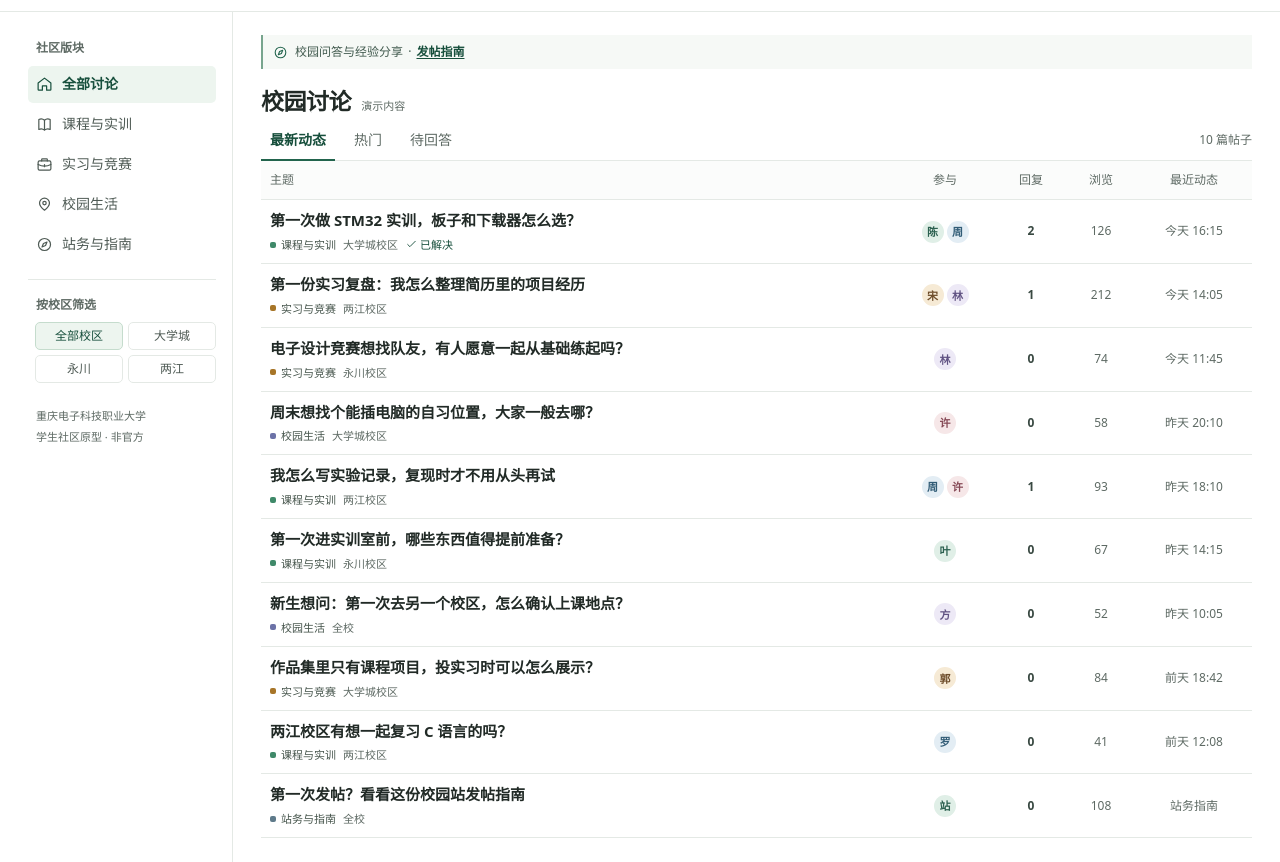
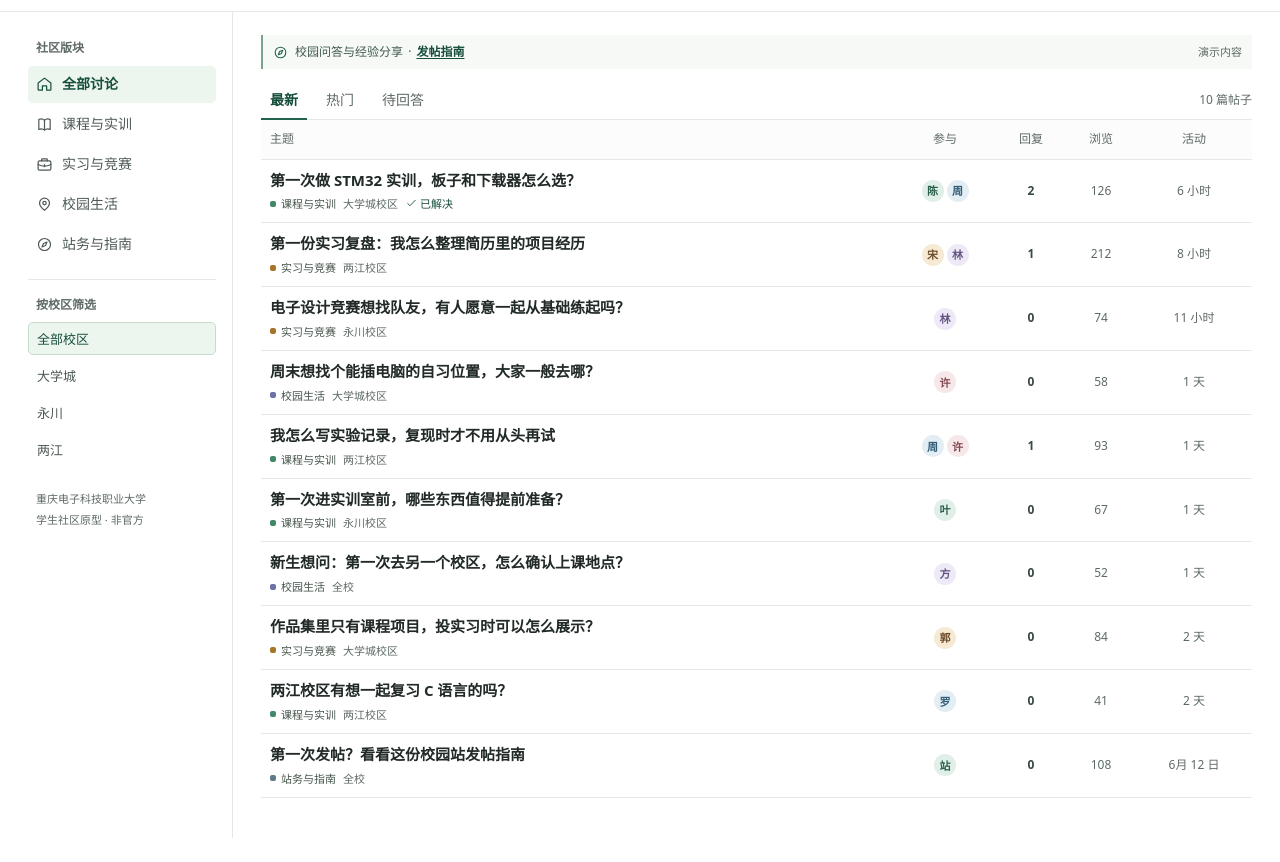
Before and after one commit to 001yuanpeng-hub/campus-forum-preview, a plain HTML site: page dist/index.html in a window 1280 px wide. Shown: the part 54-916 px from the top of the page. After the commit the page ends 892 px from the top, so only its background shows below. Drawn offline with Linux system fonts and the light colour scheme.

Commit message:
Update Site source

```diff
--- a/dist/app.js
+++ b/dist/app.js
@@ -9,29 +9,29 @@ const categories = [
 ];
 const campuses = ['大学城', '永川', '两江'];
 const tabs = [
-  { id: 'latest', name: '最新动态' },
+  { id: 'latest', name: '最新' },
   { id: 'popular', name: '热门' },
   { id: 'unanswered', name: '待回答' },
 ];
 
 const seed = [
-  { id: 'stm32', title: '第一次做 STM32 实训，板子和下载器怎么选？', category: 'study', campus: '大学城', author: '小陈', initial: '陈', color: 'green', time: '今天 15:40', views: 126, accepted: 'r1', body: '下周要做 STM32 实训，想先在宿舍把环境跑起来。手里还没有开发板和下载器，买之前主要应该核对哪些信息？', replies: [
-    { id: 'r1', author: '周同学', initial: '周', color: 'blue', time: '今天 16:02', body: '先确认老师的例程用的是哪一个芯片型号，以及板上有没有自带调试器。如果没有，再确认板上是否引出了 SWD 接口。收到板子后，先把官方例程编译并下载进去，用点灯验证工具链，然后再接外设。' },
-    { id: 'r2', author: '小陈', initial: '陈', color: 'green', time: '今天 16:15', body: '明白了，我先找老师确认芯片型号，再看板子的接口。谢谢！' },
+  { id: 'stm32', title: '第一次做 STM32 实训，板子和下载器怎么选？', category: 'study', campus: '大学城', author: '小陈', initial: '陈', color: 'green', createdAt: Date.parse('2026-11-07T15:40:00+08:00'), views: 126, accepted: 'r1', body: '下周要做 STM32 实训，想先在宿舍把环境跑起来。手里还没有开发板和下载器，买之前主要应该核对哪些信息？', replies: [
+    { id: 'r1', author: '周同学', initial: '周', color: 'blue', createdAt: Date.parse('2026-11-07T16:02:00+08:00'), body: '先确认老师的例程用的是哪一个芯片型号，以及板上有没有自带调试器。如果没有，再确认板上是否引出了 SWD 接口。收到板子后，先把官方例程编译并下载进去，用点灯验证工具链，然后再接外设。' },
+    { id: 'r2', author: '小陈', initial: '陈', color: 'green', createdAt: Date.parse('2026-11-07T16:15:00+08:00'), body: '明白了，我先找老师确认芯片型号，再看板子的接口。谢谢！' },
   ] },
-  { id: 'internship', title: '第一份实习复盘：我怎么整理简历里的项目经历', category: 'career', campus: '两江', author: '宋同学', initial: '宋', color: 'gold', time: '今天 13:20', views: 212, body: '最开始，我的简历只列了项目用过的软件。后来我把每段项目经历改成三句话：做了什么、我负责哪部分、怎么确认它能用。\n\n对一个课程小项目，我附上自己写的说明文档和一张结果截图，面试时就有具体东西可以讲。大家也可以分享自己的改法。', replies: [
-    { id: 'r3', author: '林同学', initial: '林', color: 'violet', time: '今天 14:05', body: '团队项目也适用，最好说清自己负责的模块和遇到的一个具体问题。' },
+  { id: 'internship', title: '第一份实习复盘：我怎么整理简历里的项目经历', category: 'career', campus: '两江', author: '宋同学', initial: '宋', color: 'gold', createdAt: Date.parse('2026-11-07T13:20:00+08:00'), views: 212, body: '最开始，我的简历只列了项目用过的软件。后来我把每段项目经历改成三句话：做了什么、我负责哪部分、怎么确认它能用。\n\n对一个课程小项目，我附上自己写的说明文档和一张结果截图，面试时就有具体东西可以讲。大家也可以分享自己的改法。', replies: [
+    { id: 'r3', author: '林同学', initial: '林', color: 'violet', createdAt: Date.parse('2026-11-07T14:05:00+08:00'), body: '团队项目也适用，最好说清自己负责的模块和遇到的一个具体问题。' },
   ] },
-  { id: 'competition', title: '电子设计竞赛想找队友，有人愿意一起从基础练起吗？', category: 'career', campus: '永川', author: '林同学', initial: '林', color: 'violet', time: '今天 11:45', views: 74, body: '我有一点 C 语言基础，周末想和同校区同学一起做一个小项目。可以先从传感器采样和串口输出开始，一起画个分工表。想加入的同学可以回复自己擅长什么、方便的时间。', replies: [] },
-  { id: 'library', title: '周末想找个能插电脑的自习位置，大家一般去哪？', category: 'life', campus: '大学城', author: '许同学', initial: '许', color: 'rose', time: '昨天 20:10', views: 58, body: '带电脑做课程项目，希望是能找到插座、可以坐一会儿的地方。有没有同学分享最近的体验？也想了解一下周末开放时间去哪里确认。', replies: [] },
-  { id: 'lab-notes', title: '我怎么写实验记录，复现时才不用从头再试', category: 'study', campus: '两江', author: '周同学', initial: '周', color: 'blue', time: '昨天 17:30', views: 93, body: '每次实验我会记录四项：软件版本、输入条件、实际结果、下一次要验证的变化。调试时一次只改一处，这样即使实验没成功，也能判断哪一步出了问题。\n\n如果发给同学，记得附上能复现的最小例子，并说明依赖和数据从哪里来。', replies: [
-    { id: 'r4', author: '许同学', initial: '许', color: 'rose', time: '昨天 18:10', body: '记版本特别有用，同一个工程换电脑后遇到过好几次环境差异。' },
+  { id: 'competition', title: '电子设计竞赛想找队友，有人愿意一起从基础练起吗？', category: 'career', campus: '永川', author: '林同学', initial: '林', color: 'violet', createdAt: Date.parse('2026-11-07T11:45:00+08:00'), views: 74, body: '我有一点 C 语言基础，周末想和同校区同学一起做一个小项目。可以先从传感器采样和串口输出开始，一起画个分工表。想加入的同学可以回复自己擅长什么、方便的时间。', replies: [] },
+  { id: 'library', title: '周末想找个能插电脑的自习位置，大家一般去哪？', category: 'life', campus: '大学城', author: '许同学', initial: '许', color: 'rose', createdAt: Date.parse('2026-11-06T20:10:00+08:00'), views: 58, body: '带电脑做课程项目，希望是能找到插座、可以坐一会儿的地方。有没有同学分享最近的体验？也想了解一下周末开放时间去哪里确认。', replies: [] },
+  { id: 'lab-notes', title: '我怎么写实验记录，复现时才不用从头再试', category: 'study', campus: '两江', author: '周同学', initial: '周', color: 'blue', createdAt: Date.parse('2026-11-06T16:30:00+08:00'), views: 93, body: '每次实验我会记录四项：软件版本、输入条件、实际结果、下一次要验证的变化。调试时一次只改一处，这样即使实验没成功，也能判断哪一步出了问题。\n\n如果发给同学，记得附上能复现的最小例子，并说明依赖和数据从哪里来。', replies: [
+    { id: 'r4', author: '许同学', initial: '许', color: 'rose', createdAt: Date.parse('2026-11-06T18:10:00+08:00'), body: '记版本特别有用，同一个工程换电脑后遇到过好几次环境差异。' },
   ] },
-  { id: 'lab-checklist', title: '第一次进实训室前，哪些东西值得提前准备？', category: 'study', campus: '永川', author: '叶同学', initial: '叶', color: 'green', time: '昨天 14:15', views: 67, body: '准备整理一份实训前检查清单。我想到的是提前确认软件版本、下载老师给的材料、准备数据线。哪些东西你们是到了教室才发现缺的？', replies: [] },
-  { id: 'campus-map', title: '新生想问：第一次去另一个校区，怎么确认上课地点？', category: 'life', campus: '全校', author: '方同学', initial: '方', color: 'violet', time: '昨天 10:05', views: 52, body: '课表上只看到楼栋简称，有没有同学知道应该到哪里核对校区和教室？如果是临时换教室，通常看哪个通知最准确？', replies: [] },
-  { id: 'portfolio', title: '作品集里只有课程项目，投实习时可以怎么展示？', category: 'career', campus: '大学城', author: '郭同学', initial: '郭', color: 'gold', time: '前天 18:42', views: 84, body: '做过两个小项目，一个是小组完成的，另一个是自己调试的。我准备挑一个写清楚自己负责的部分和成果。想听听有面试经验的同学觉得哪些信息最有用。', replies: [] },
-  { id: 'study-group', title: '两江校区有想一起复习 C 语言的吗？', category: 'study', campus: '两江', author: '罗同学', initial: '罗', color: 'blue', time: '前天 12:08', views: 41, body: '想约几个同学，每次挑两道题互相讲思路。我想先复习数组和指针。时间可以在帖子里讨论。', replies: [] },
-  { id: 'welcome', title: '第一次发帖？看看这份校园站发帖指南', category: 'notice', campus: '全校', author: '校园站', initial: '站', color: 'green', time: '站务指南', views: 108, body: '提问时，请写清楚校区、你想解决的问题、已经试过的方法，以及具体卡在哪一步。\n\n分享经验时，标明适用时间和范围。涉及开放时间、报名等可能变化的信息，尽量附上原始通知。\n\n这是一个交互原型。预置帖子和浏览数为样例，试发内容只存在当前浏览器。请勿填写姓名、学号、手机号或取件码。', replies: [] },
+  { id: 'lab-checklist', title: '第一次进实训室前，哪些东西值得提前准备？', category: 'study', campus: '永川', author: '叶同学', initial: '叶', color: 'green', createdAt: Date.parse('2026-11-06T14:15:00+08:00'), views: 67, body: '准备整理一份实训前检查清单。我想到的是提前确认软件版本、下载老师给的材料、准备数据线。哪些东西你们是到了教室才发现缺的？', replies: [] },
+  { id: 'campus-map', title: '新生想问：第一次去另一个校区，怎么确认上课地点？', category: 'life', campus: '全校', author: '方同学', initial: '方', color: 'violet', createdAt: Date.parse('2026-11-06T10:05:00+08:00'), views: 52, body: '课表上只看到楼栋简称，有没有同学知道应该到哪里核对校区和教室？如果是临时换教室，通常看哪个通知最准确？', replies: [] },
+  { id: 'portfolio', title: '作品集里只有课程项目，投实习时可以怎么展示？', category: 'career', campus: '大学城', author: '郭同学', initial: '郭', color: 'gold', createdAt: Date.parse('2026-11-05T18:42:00+08:00'), views: 84, body: '做过两个小项目，一个是小组完成的，另一个是自己调试的。我准备挑一个写清楚自己负责的部分和成果。想听听有面试经验的同学觉得哪些信息最有用。', replies: [] },
+  { id: 'study-group', title: '两江校区有想一起复习 C 语言的吗？', category: 'study', campus: '两江', author: '罗同学', initial: '罗', color: 'blue', createdAt: Date.parse('2026-11-05T12:08:00+08:00'), views: 41, body: '想约几个同学，每次挑两道题互相讲思路。我想先复习数组和指针。时间可以在帖子里讨论。', replies: [] },
+  { id: 'welcome', title: '第一次发帖？看看这份校园站发帖指南', category: 'notice', campus: '全校', author: '校园站', initial: '站', color: 'green', createdAt: Date.parse('2026-06-12T09:00:00+08:00'), views: 108, body: '提问时，请写清楚校区、你想解决的问题、已经试过的方法，以及具体卡在哪一步。\n\n分享经验时，标明适用时间和范围。涉及开放时间、报名等可能变化的信息，尽量附上原始通知。\n\n这是一个交互原型。预置帖子和浏览数为样例，试发内容只存在当前浏览器。请勿填写姓名、学号、手机号或取件码。', replies: [] },
 ];
 
 const $ = (selector) => document.querySelector(selector);
@@ -41,6 +41,7 @@ const topicPage = $('#topic-page');
 const composer = $('#composer');
 const postForm = $('#post-form');
 const storageKey = 'cqetc-campus-demo-v1';
+const fullDate = new Intl.DateTimeFormat('zh-CN', { dateStyle: 'medium', timeStyle: 'short' });
 const filters = { category: 'all', campus: 'all', tab: 'latest', query: '' };
 let toastTimer;
 
@@ -95,11 +96,35 @@ function repliesFor(topic) {
   return [...topic.replies, ...(demo.replies[topic.id] || [])];
 }
 
+function recordTimestamp(record) {
+  // Older browser-saved posts and replies carry their creation time in their IDs.
+  return record.createdAt ?? (Number(record.id.match(/^(?:demo|reply)-(\d+)$/)?.[1]) || 0);
+}
+
 function activityOrder(topic) {
-  // Browser-created posts and replies use IDs with their creation timestamp.
-  // Sample topics have a stable order in the fixture list.
-  const id = demo.replies[topic.id]?.at(-1)?.id ?? topic.id;
-  return Number(id.match(/^(?:demo|reply)-(\d+)$/)?.[1]) || 0;
+  return recordTimestamp(repliesFor(topic).at(-1) ?? topic);
+}
+
+function activityText(timestamp, now) {
+  const minutes = Math.max(1, Math.round(Math.round((now - timestamp) / 1000) / 60));
+  if (minutes < 45) return `${minutes} 分钟`;
+  if (minutes < 1410) return `${Math.round(minutes / 60)} 小时`;
+  if (minutes < 2520) return '1 天';
+  if (minutes <= 30 * 1440) return `${Math.round(minutes / 1440)} 天`;
+
+  const date = new Date(timestamp);
+  const month = `${date.getMonth() + 1}月`;
+  return date.getFullYear() === new Date(now).getFullYear()
+    ? `${month} ${date.getDate()} 日`
+    : `${date.getFullYear()} 年 ${month}`;
+}
+
+function refreshActivity() {
+  const now = Date.now();
+  feed.querySelectorAll('[data-activity]').forEach((element) => {
+    const label = activityText(Number(element.dataset.activity), now);
+    if (element.textContent !== label) element.textContent = label;
+  });
 }
 
 function filterButton(key, id, label, className, glyph = '') {
@@ -124,7 +149,7 @@ function renderFeed() {
   if (filters.tab === 'latest') matching.sort((first, second) => activityOrder(second) - activityOrder(first));
   const filtered = filters.category !== 'all' || filters.campus !== 'all' || filters.tab !== 'latest' || words.length > 0;
   $('#feed-title').textContent = words.length ? '搜索结果' : filters.category === 'all' ? '校园讨论' : categoryName(filters.category);
-  $('#feed-subtitle').textContent = `${matching.length} 篇帖子`;
+  $('#feed-subtitle').textContent = `${words.length ? '搜索结果 · ' : ''}${matching.length} 篇帖子`;
   $('#reset-filters').hidden = !filtered;
 
   if (!matching.length) {
@@ -133,6 +158,7 @@ function renderFeed() {
     return;
   }
 
+  const now = Date.now();
   feed.innerHTML = `<table class="topic-list">
     <caption class="visually-hidden">校园帖子列表</caption>
     <thead><tr>
@@ -140,7 +166,7 @@ function renderFeed() {
       <th scope="col" class="people-column">参与</th>
       <th scope="col" class="number-column">回复</th>
       <th scope="col" class="number-column views-column">浏览</th>
-      <th scope="col" class="time-column desktop-column">最近动态</th>
+      <th scope="col" class="time-column desktop-column">活动</th>
     </tr></thead>
     <tbody>${matching.map((topic) => {
       const replies = repliesFor(topic);
@@ -148,8 +174,10 @@ function renderFeed() {
       const people = [...new Map([topic, ...replies].map((person) => [person.author, person])).values()].slice(0, 3);
       const names = escapeHtml(people.map((person) => person.author).join('、'));
       const activityLabel = latest ? '查看最新回复' : '查看主题';
-      const time = escapeHtml((latest ?? topic).time);
-      const activity = `<a class="activity-link" href="${topicHref(topic.id, latest?.id)}" aria-label="${activityLabel}：${escapeHtml(topic.title)}，${time}">${time}</a>`;
+      const timestamp = recordTimestamp(latest ?? topic);
+      const dateLabel = timestamp ? fullDate.format(timestamp) : '时间未知';
+      const time = timestamp ? `<time datetime="${new Date(timestamp).toISOString()}" data-activity="${timestamp}">${activityText(timestamp, now)}</time>` : '—';
+      const activity = `<a class="activity-link" href="${topicHref(topic.id, latest?.id)}" title="${dateLabel}" aria-label="${activityLabel}：${escapeHtml(topic.title)}，${dateLabel}">${time}</a>`;
       return `<tr class="topic-row">
         <th scope="row">
           <a class="topic-title" href="${topicHref(topic.id)}">${escapeHtml(topic.title)}</a>
@@ -164,7 +192,9 @@ function renderFeed() {
 }
 
 function authorLine(person) {
-  return `<div class="author">${avatar(person)}<strong>${escapeHtml(person.author)}</strong><span>${escapeHtml(person.time)}</span></div>`;
+  const timestamp = recordTimestamp(person);
+  const date = timestamp ? fullDate.format(timestamp) : (person.time || '时间未知');
+  return `<div class="author">${avatar(person)}<strong>${escapeHtml(person.author)}</strong><span>${escapeHtml(date)}</span></div>`;
 }
 
 function renderTopic(topic) {
@@ -201,7 +231,8 @@ function renderTopic(topic) {
       return;
     }
     demo.replies[topic.id] ??= [];
-    demo.replies[topic.id].push({ id: `reply-${Date.now()}`, author: '体验同学', initial: '我', color: 'green', time: timestamp(), body });
+    const createdAt = Date.now();
+    demo.replies[topic.id].push({ id: `reply-${createdAt}`, author: '体验同学', initial: '我', color: 'green', createdAt, body });
     const saved = saveDemo();
     renderTopic(topic);
     $('#reply-form').elements.body.focus({ preventScroll: true });
@@ -246,10 +277,6 @@ function resetFilters() {
   Object.assign(filters, { category: 'all', campus: 'all', tab: 'latest', query: '' });
   query.value = '';
   showFeed();
-}
-
-function timestamp() {
-  return new Date().toLocaleString('zh-CN', { month: 'numeric', day: 'numeric', hour: '2-digit', minute: '2-digit' });
 }
 
 function showToast(message) {
@@ -304,7 +331,7 @@ $('#brand').addEventListener('click', (event) => {
 $('#search').addEventListener('submit', (event) => {
   event.preventDefault();
   showFeed();
-  $('#feed-title').scrollIntoView({ block: 'start' });
+  $('#feed-tools').scrollIntoView({ block: 'start' });
 });
 query.addEventListener('input', () => {
   filters.query = query.value;
@@ -331,9 +358,10 @@ postForm.addEventListener('submit', (event) => {
     blank.reportValidity();
     return;
   }
+  const createdAt = Date.now();
   const topic = {
-    id: `demo-${Date.now()}`, title: title.value.trim(), body: body.value.trim(), category: category.value, campus: campus.value,
-    author: '体验同学', initial: '我', color: 'green', time: timestamp(), views: 0, replies: [],
+    id: `demo-${createdAt}`, title: title.value.trim(), body: body.value.trim(), category: category.value, campus: campus.value,
+    author: '体验同学', initial: '我', color: 'green', createdAt, views: 0, replies: [],
   };
   demo.posts.unshift(topic);
   const saved = saveDemo();
@@ -345,4 +373,5 @@ postForm.addEventListener('submit', (event) => {
 });
 
 window.addEventListener('hashchange', () => renderRoute(true));
+window.setInterval(refreshActivity, 30_000);
 renderRoute();
--- a/dist/index.html
+++ b/dist/index.html
@@ -52,9 +52,9 @@
 
     <main id="main" tabindex="-1">
       <section id="feed-page" aria-labelledby="feed-title">
-        <div class="site-note"><svg class="icon" aria-hidden="true"><use href="#i-compass"/></svg><span>校园问答与经验分享 <span class="note-divider" aria-hidden="true">·</span> <a href="#topic/welcome">发帖指南</a></span></div>
-        <div class="section-heading"><h1 id="feed-title">校园讨论</h1><span class="sample-label">演示内容</span></div>
-        <div class="feed-tools">
+        <div class="site-note"><svg class="icon" aria-hidden="true"><use href="#i-compass"/></svg><span>校园问答与经验分享 <span class="note-divider" aria-hidden="true">·</span> <a href="#topic/welcome">发帖指南</a></span><span class="sample-label">演示内容</span></div>
+        <h1 id="feed-title" class="visually-hidden">校园讨论</h1>
+        <div class="feed-tools" id="feed-tools">
           <div id="tabs" class="feed-tabs" role="group" aria-label="帖子筛选"></div>
           <div class="feed-summary"><span id="feed-subtitle" role="status"></span><button class="text-button" id="reset-filters" type="button" hidden>清除筛选</button></div>
         </div>
--- a/dist/styles.css
+++ b/dist/styles.css
@@ -53,8 +53,8 @@ kbd { min-width: 19px; text-align: center; padding: 0 4px; border-radius: 4px; b
 .nav-button:hover, .nav-button[aria-pressed="true"] { background: var(--soft); color: var(--accent-dark); }
 .nav-button[aria-pressed="true"] { font-weight: 700; }
 .campus-block { border-top: 1px solid var(--line); margin-top: 16px; padding-top: 16px; }
-.campus-filters { display: grid; grid-template-columns: repeat(2, minmax(0, 1fr)); gap: 5px; padding-left: 7px; }
-.campus-button { min-height: 28px; border: 1px solid var(--line); border-radius: 5px; padding: 2px 7px; color: #4e5a54; background: var(--paper); font-size: 12px; white-space: nowrap; }
+.campus-filters { display: grid; gap: 4px; }
+.campus-button { min-height: 33px; border: 1px solid transparent; border-radius: 5px; padding: 2px 8px; color: #4e5a54; background: var(--paper); text-align: left; font-size: 13px; white-space: nowrap; }
 .campus-button:hover, .campus-button[aria-pressed="true"] { background: var(--soft); color: var(--accent-dark); border-color: #c5dccd; }
 .rail-footer { margin: 23px 0 0 8px; color: var(--muted); font-size: 11px; line-height: 1.85; }
 
@@ -64,10 +64,8 @@ main:focus { outline: none; }
 .site-note .icon { width: 15px; height: 15px; color: var(--accent); }
 .site-note a { color: var(--accent-dark); font-weight: 670; text-decoration: underline; text-underline-offset: 2px; }
 .note-divider { margin: 0 2px; }
-.section-heading { display: flex; gap: 10px; align-items: baseline; margin: 15px 0 2px; }
-.section-heading h1 { font-size: 23px; letter-spacing: -.02em; font-weight: 740; }
-.sample-label { color: var(--muted); font-size: 11px; white-space: nowrap; }
-.feed-tools { display: flex; justify-content: space-between; align-items: center; gap: 8px; border-bottom: 1px solid var(--line); }
+.sample-label { margin-left: auto; color: var(--muted); font-size: 11px; white-space: nowrap; }
+.feed-tools { display: flex; justify-content: space-between; align-items: center; gap: 8px; margin-top: 12px; border-bottom: 1px solid var(--line); }
 .feed-tabs, .feed-summary { display: flex; align-items: center; gap: 10px; }
 .feed-summary { color: var(--muted); font-size: 12px; }
 .tab { min-height: 39px; margin-bottom: -1px; padding: 0 9px; border: 0; border-bottom: 2px solid transparent; color: var(--muted); background: transparent; white-space: nowrap; }
@@ -173,11 +171,11 @@ textarea { resize: vertical; }
   .category-nav { display: flex; flex-wrap: wrap; gap: 3px; }
   .nav-button { min-height: 32px; padding: 0 6px; font-size: 12px; }
   .campus-block { margin-top: 4px; padding: 0; border: 0; }
-  .campus-filters { display: flex; flex-wrap: wrap; padding-left: 0; }
+  .campus-filters { display: flex; flex-wrap: wrap; }
+  .campus-button { min-height: 28px; padding: 2px 7px; border-color: var(--line); font-size: 12px; }
   main { padding-top: 11px; }
   .site-note { min-height: 32px; }
-  .section-heading { margin-top: 9px; }
-  .section-heading h1 { font-size: 20px; }
+  .feed-tools { margin-top: 7px; }
   .feed-tabs, .feed-summary { gap: 5px; }
   .tab { min-height: 36px; padding: 0 6px; font-size: 13px; }
   .topic-list .desktop-column { display: none; }
```
